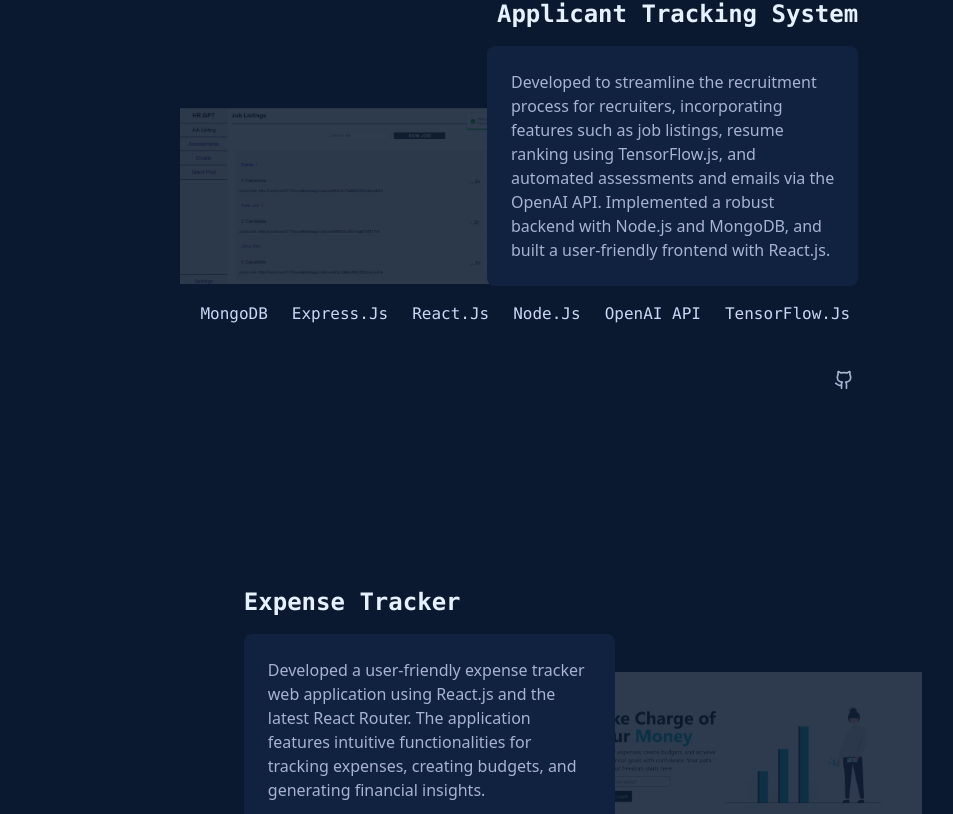
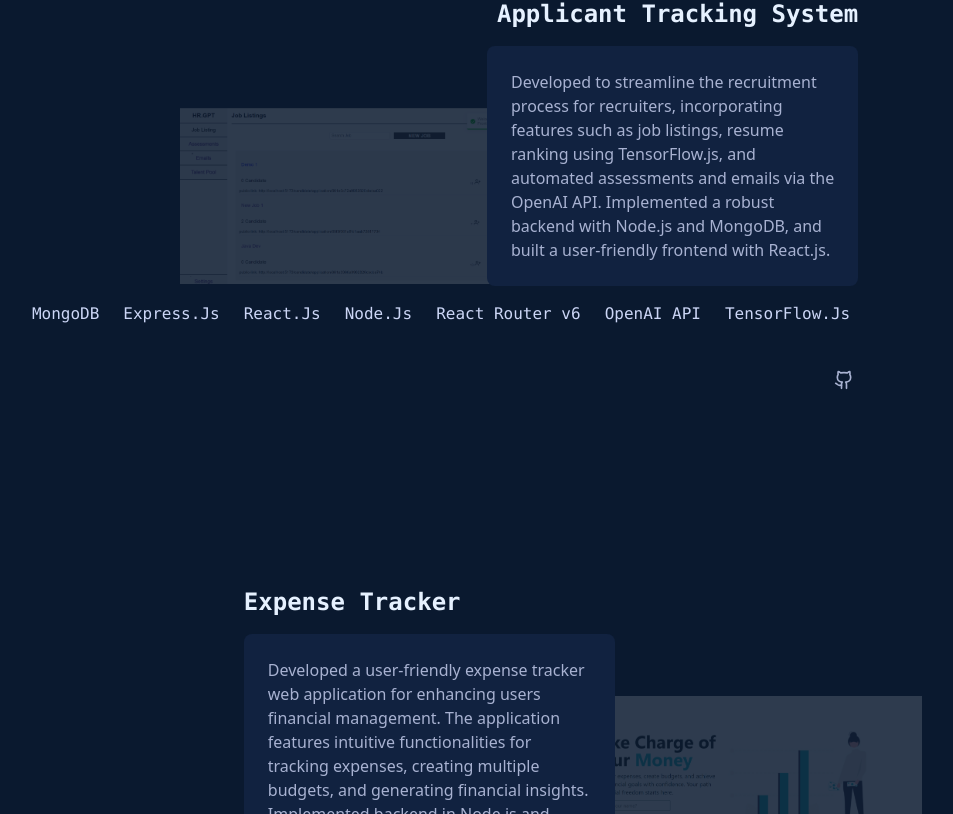
Before and after one commit to MoreSarvesh/Portfolio, a React (Vite) app: page / in a window 1280 px wide. Shown: the part 5521-6335 px from the top of the page, without its empty margins (89-1042 px from the left). Built offline with nearby package versions, Linux system fonts and the light colour scheme.

Commit message:
Added UrbanNest Project

```diff
--- a/src/DB/jobs.js
+++ b/src/DB/jobs.js
@@ -35,8 +35,8 @@ const cascode = {
 
 const globalstep = {
   id: 3,
-  date: "March 2024 - Present",
-  title: "Test Enginner",
+  date: "March 2024 - July 2024",
+  title: "Game Test Enginner",
   org: "Globalstep",
   description:
     "Responsible for ensuring the quality and performance of games by executing thorough smoke testing, ad-hoc testing, and scripted testing. Also identify and report bugs using Jira communicate with team of testers and manage daily tasks. Enhanced my ability to communicate effectively with team members, and gained valuable experience in task management and coordination within a fast-paced environment.",
--- a/src/DB/projects.js
+++ b/src/DB/projects.js
@@ -8,6 +8,7 @@ const ats = {
     "Express.Js",
     "React.Js",
     "Node.Js",
+    "React Router v6",
     "OpenAI API",
     "TensorFlow.Js",
   ],
@@ -19,10 +20,37 @@ const expenseTracker = {
   id: 2,
   title: "Expense Tracker",
   description:
-    "Developed a user-friendly expense tracker web application using React.js and the latest React Router. The application features intuitive functionalities for tracking expenses, creating budgets, and generating financial insights.",
-  skills: ["React.Js", "React Router v6", "React Toastfy"],
+    "Developed a user-friendly expense tracker web application for enhancing users financial management. The application features intuitive functionalities for tracking expenses, creating multiple budgets, and generating financial insights. Implemented backend in Node.js and utilized PostgreSQL for data storage.",
+  skills: [
+    "React.Js",
+    "React Router v6",
+    "React Toastfy",
+    "Node.Js",
+    "Express.Js",
+    "PostgreSQL",
+    "JWT",
+  ],
   github: "https://github.com/MoreSarvesh/Expense-Tracker",
   img: "./assets/images/ExpenseTrackerThumbnail.png",
 };
 
-export const myProjects = [ats, expenseTracker];
+const urbanNest = {
+  id: 2,
+  title: "Urban Nest",
+  description:
+    "Developed to connect users with a wide range of rental properties tailored to their needs. With a user-friendly interface, it allows logged-in users to explore available properties through a search bar, filter results by amenities and price, and save favorites for easy access. The platform ensures a seamless experience, offering features like personalized property lists, a dedicated favorites page, and mobile responsiveness..",
+  skills: [
+    "React.Js",
+    "Typescript",
+    "React Router v6",
+    "React Toastfy",
+    "Node.Js",
+    "Express.Js",
+    "PostgreSQL",
+    "JWT",
+  ],
+  github: "https://github.com/MoreSarvesh/UrbanNest",
+  img: "./assets/images/UrbanNestThumbnail.png",
+};
+
+export const myProjects = [ats, expenseTracker, urbanNest];
--- a/src/components/Project.jsx
+++ b/src/components/Project.jsx
@@ -8,14 +8,12 @@ const Project = () => {
       {myProjects.map((pro, i) => (
         <div key={pro.id} className="flex py-8 xl:py-16 items-center">
           {i % 2 === 0 ? (
+            <>
               <div
                 className={`hidden xl:block xl:bg-my-green opacity-15 hover:opacity-100`}
               >
                 <img src={pro.img} alt={pro.title} className="" />
               </div>
-          ) : (
-            (flag = true)
-          )}
               <div
                 className={`bg-slate-200 bg-opacity-5 py-8 px-4 shadow-inner rounded-lg xl:w-[50%] xl:z-10 xl:py-0 xl:px-0 xl:bg-transparent xl:shadow-none xl:relative ${
                   i % 2 === 0 ? "xl:-left-16" : "xl:left-16"
@@ -52,12 +50,51 @@ const Project = () => {
                   </a>
                 </div>
               </div>
-          {flag && (
+            </>
+          ) : (
+            <>
               <div
-              className={`hidden xl:block xl:w-[50%] xl:bg-my-green opacity-15 hover:opacity-100`}
+                className={`bg-slate-200 bg-opacity-5 py-8 px-4 shadow-inner rounded-lg xl:w-[50%] xl:z-10 xl:py-0 xl:px-0 xl:bg-transparent xl:shadow-none xl:relative ${
+                  i % 2 === 0 ? "xl:-left-16" : "xl:left-16"
+                } `}
               >
-              <img src={pro.img} alt={pro.title} />
+                <h2
+                  className={`font-mono font-bold text-2xl mb-8  text-my-white  ${
+                    i % 2 === 0 ? "text-right" : "text-left"
+                  } xl:mb-4`}
+                >
+                  {pro.title}
+                </h2>
+                <div className="bg-my-div-navy text-my-light-slate p-4 mb-8 rounded-lg xl:p-6 xl:mb-0">
+                  {pro.description}
                 </div>
+                <ul
+                  className={`flex flex-wrap ${
+                    i % 2 === 0 ? "justify-end" : "justify-start"
+                  } text-my-lightest-slate font-mono mb-6 xl:flex-nowrap xl:gap-2 xl:text-nowrap xl:py-2`}
+                >
+                  {pro.skills.map((skill, i) => (
+                    <li key={skill} className="px-2 xl:p-2">
+                      {skill}
+                    </li>
+                  ))}
+                </ul>
+                <div
+                  className={`hover:text-my-green text-my-light-slate text-xl flex ${
+                    i % 2 === 0 ? "justify-end" : "justify-start"
+                  } p-1`}
+                >
+                  <a href={pro.github}>
+                    <LuGithub />
+                  </a>
+                </div>
+              </div>
+              <div
+                className={`hidden xl:block xl:bg-my-green opacity-15 hover:opacity-100`}
+              >
+                <img src={pro.img} alt={pro.title} className="" />
+              </div>
+            </>
           )}
         </div>
       ))}
```
Also changed, not shown: public/assets/images/UrbanNestThumbnail.png (added). Lines whose indentation alone changed are shown as unchanged.
